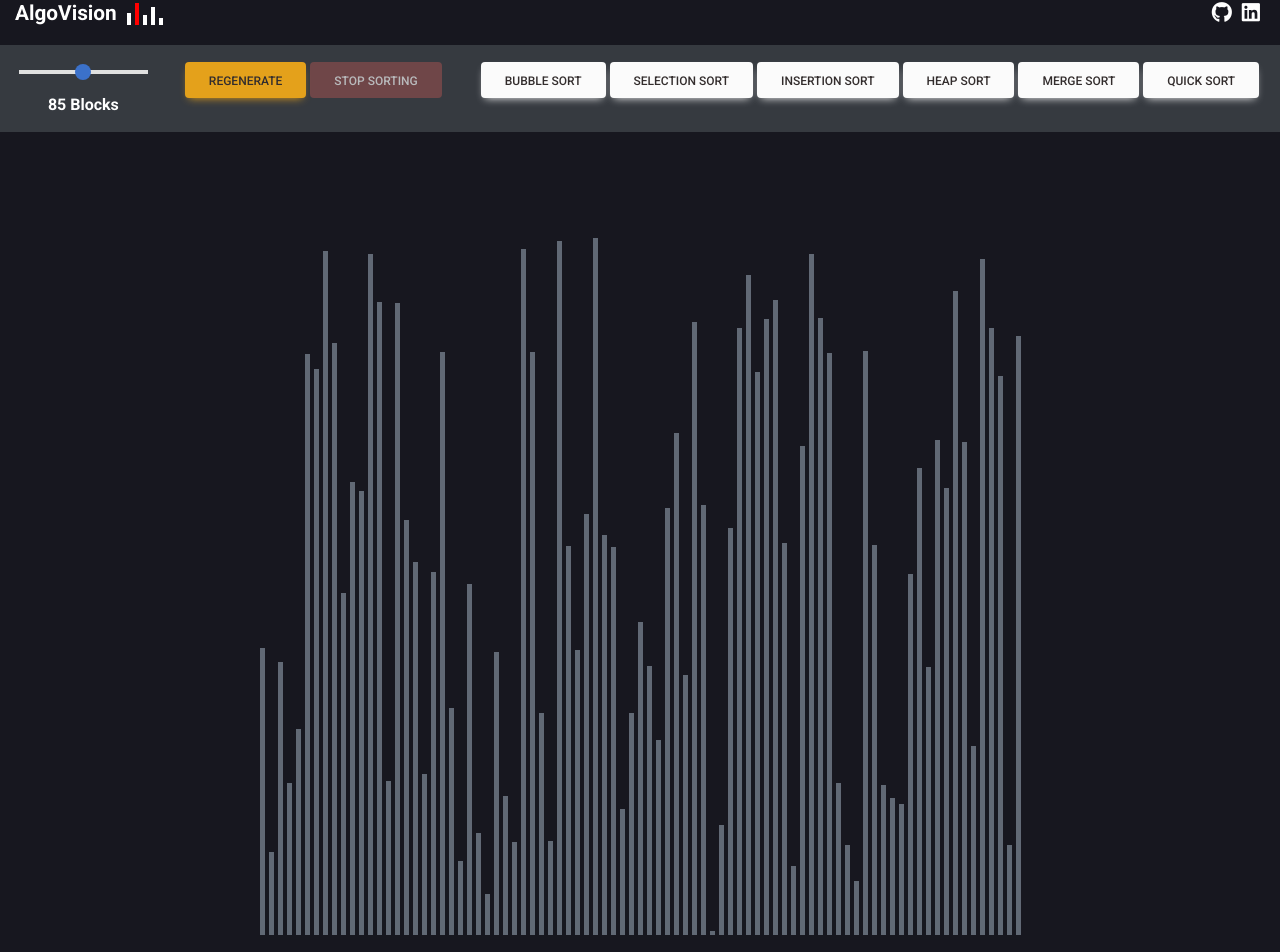
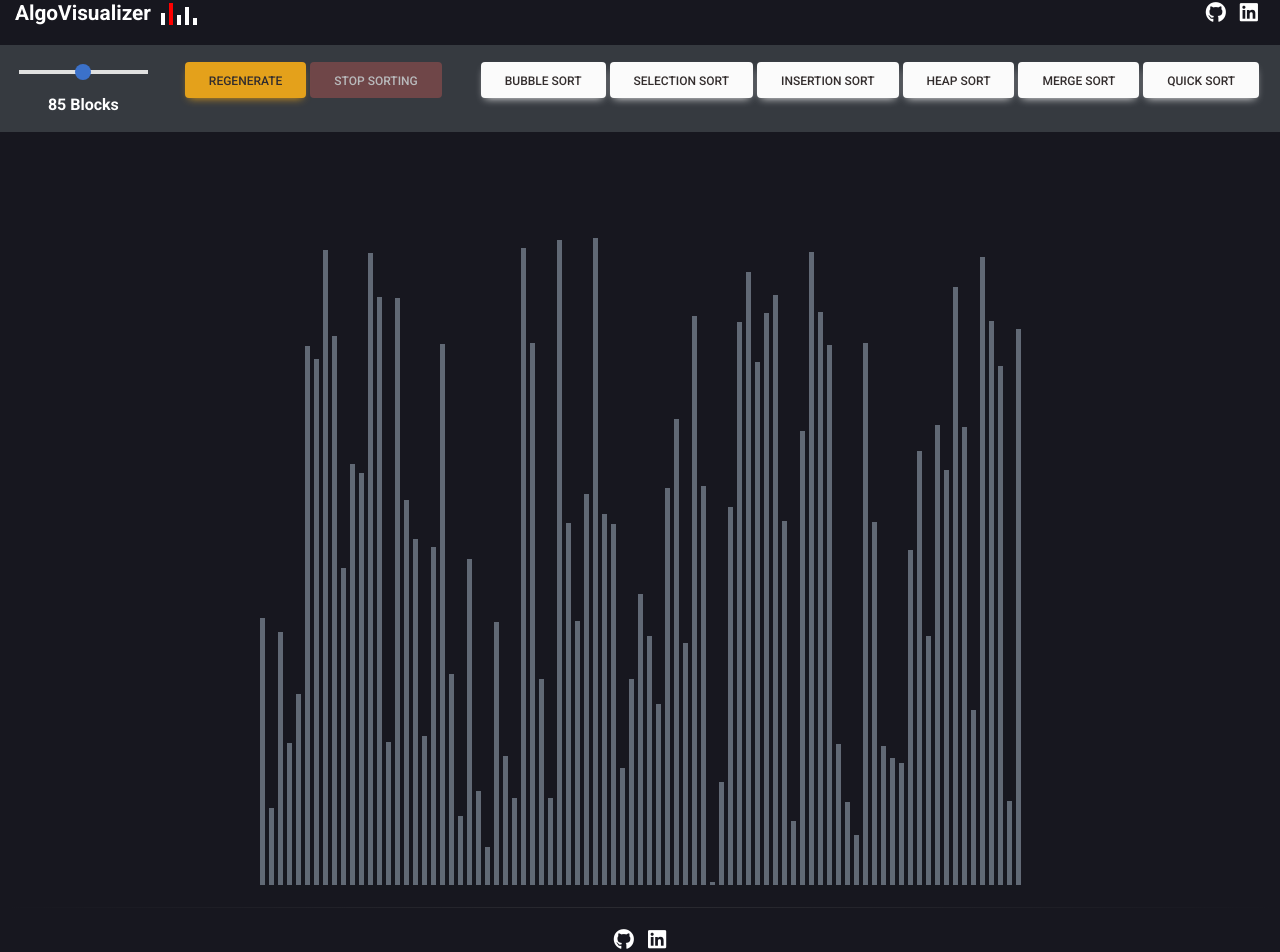
Before and after one commit to Kevrev/AlgoVisualizer, a React (Create React App) app: page / in a window 1280 px wide. Shown: the part 18-970 px from the top of the page. Built offline with nearby package versions, Linux system fonts and the light colour scheme.

Commit message:
Added footer

```diff
--- a/src/App.js
+++ b/src/App.js
@@ -4,6 +4,8 @@ import Header from './Header/Header'
 import './Header/Header.css';
 import Visualizer from './Visualizer/Visualizer';
 import './Visualizer/Visualizer.css';
+import Footer from './Footer/Footer'
+import './Footer/Footer.css';
 
 function App() {
 
@@ -11,6 +13,7 @@ function App() {
     <div className="App">
       <Header />
       <Visualizer />
+      <Footer />
     </div>
   );
 }
--- /dev/null
+++ b/src/Footer/Footer.js
@@ -0,0 +1,22 @@
+import { MDBIcon } from 'mdb-react-ui-kit';
+
+const Footer = () => {
+  return (
+    <footer>
+       <hr className="hr hr-blurry" />
+        <div className="social-icon-container">
+          <a href="https://github.com/Kevrev/algoVisualizer" target="_blank">
+            <MDBIcon fab icon="github" />
+          </a>
+          <a
+            href="https://www.linkedin.com/in/kevin-small-a77152285/"
+            target="_blank"
+          >
+            <MDBIcon fab icon="linkedin" />
+          </a>
+        </div>
+    </footer>
+  );
+};
+
+export default Footer;
--- a/src/Header/Header.css
+++ b/src/Header/Header.css
@@ -28,6 +28,6 @@
 }
 
 .social-icon-container a {
-  padding: 5px;
+  padding: 7px;
   font-size: 1.3rem;
 }
--- a/src/Header/Header.js
+++ b/src/Header/Header.js
@@ -5,7 +5,7 @@ const Header = () => {
     <header>
       <div className="header-content-container">
         <div className="web-logo">
-          <div className="web-title">AlgoVision</div>
+          <div className="web-title">AlgoVisualizer</div>
           <div className="web-array">
             <div className="web-block" style={{
                 height: '12px',
--- a/src/Visualizer/Visualizer.css
+++ b/src/Visualizer/Visualizer.css
@@ -22,10 +22,11 @@
 }
 
 .array-container {
-  height: 775px;
+  height: 725px;
   display: flex;
   justify-content: center;
   align-items: flex-end;
+  margin-bottom: 20px;
 }
 
 .array-list {
@@ -63,8 +64,10 @@
 }
 
 .sort-banner {
+  margin-top: 12px;
   color: white;
   font-size: 2rem;
+  font-weight: bold;
 }
 
 .btn-light:disabled {
--- a/src/Visualizer/Visualizer.js
+++ b/src/Visualizer/Visualizer.js
@@ -22,7 +22,7 @@ const Visualizer = () => {
   const generateArray = () => {
     const newArray = [];
     for (let i = 0; i < range; i++) {
-      newArray.push(arrayRandom(1, 700));
+      newArray.push(arrayRandom(1, 650));
     }
     setArray(newArray);
   };
```
Also changed, not shown: src/Footer/Footer.css (added).
